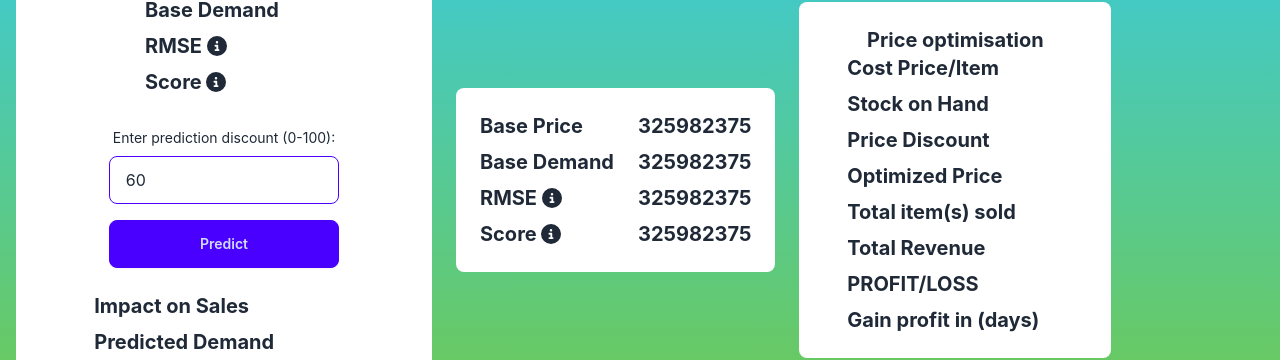
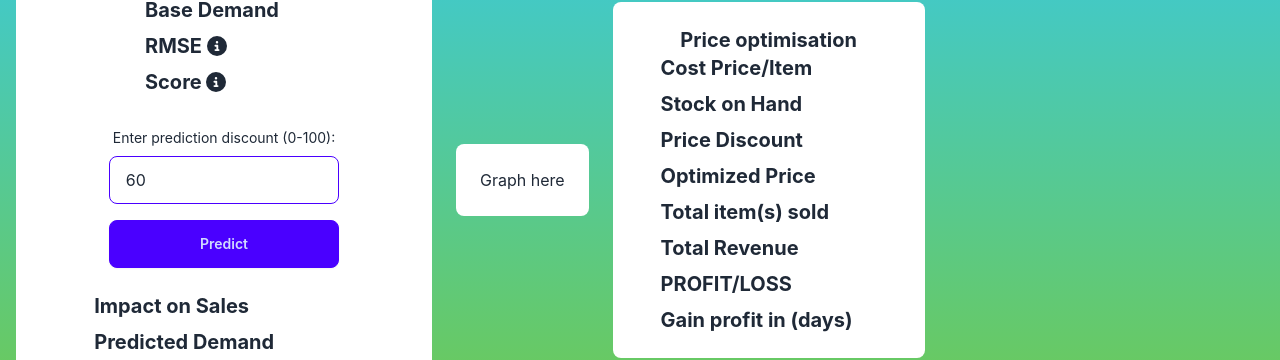
Before and after one commit to MahirAbrar/PriceWise.M5, a React (Create React App) app: page /select/1/1/1 in a window 1280 px wide. Shown: the part 220-580 px from the top of the page. Built offline with nearby package versions, Linux system fonts and the light colour scheme; no server answers.

Commit message:
set up to add graph

```diff
--- a/src/pages/ResultPage.js
+++ b/src/pages/ResultPage.js
@@ -271,46 +271,7 @@ const ResultPage = () => {
       {/* 2nd box */}
 
       <div className=" bg-white p-6 rounded-lg flex flex-row gap-x-6">
-        <div className="flex flex-col gap-y-2 ">
-          <h1 className="text-xs sm:text-sm md:text-base lg:text-lg xl:text-xl font-bold">
-            Base Price{" "}
-          </h1>
-          <h1 className="text-xs sm:text-sm md:text-base lg:text-lg xl:text-xl font-bold">
-            Base Demand
-          </h1>
-          <h1 className="text-xs sm:text-sm md:text-base lg:text-lg xl:text-xl font-bold">
-            RMSE{"  "}
-            <div
-              className="tooltip tooltip-right"
-              data-tip="RMSE (Root Mean Square Error) is a statistical measure used to quantify the average difference between observed values and predicted values"
-            >
-              <FontAwesomeIcon icon={faInfoCircle} />
-            </div>
-          </h1>
-          <h1 className="text-xs sm:text-sm md:text-base lg:text-lg xl:text-xl font-bold">
-            Score{"    "}
-            <div
-              className="tooltip tooltip-right"
-              data-tip="Measurement of the proportion of the variance in the dependent variable (target) that is predictable from the independent variables (features)"
-            >
-              <FontAwesomeIcon icon={faInfoCircle} />
-            </div>
-          </h1>
-        </div>
-        <div className="flex flex-col gap-y-2">
-          <h1 className="text-xs sm:text-sm md:text-base lg:text-lg xl:text-xl font-bold">
-            325982375
-          </h1>
-          <h1 className="text-xs sm:text-sm md:text-base lg:text-lg xl:text-xl font-bold">
-            325982375
-          </h1>
-          <h1 className="text-xs sm:text-sm md:text-base lg:text-lg xl:text-xl font-bold">
-            325982375
-          </h1>
-          <h1 className="text-xs sm:text-sm md:text-base lg:text-lg xl:text-xl font-bold">
-            325982375
-          </h1>
-        </div>
+        <h1>Graph here</h1>
       </div>
 
       {/* third box */}
```
